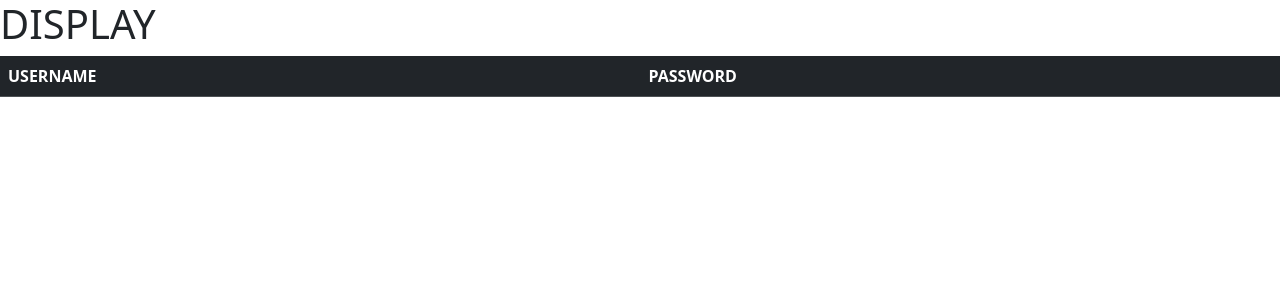
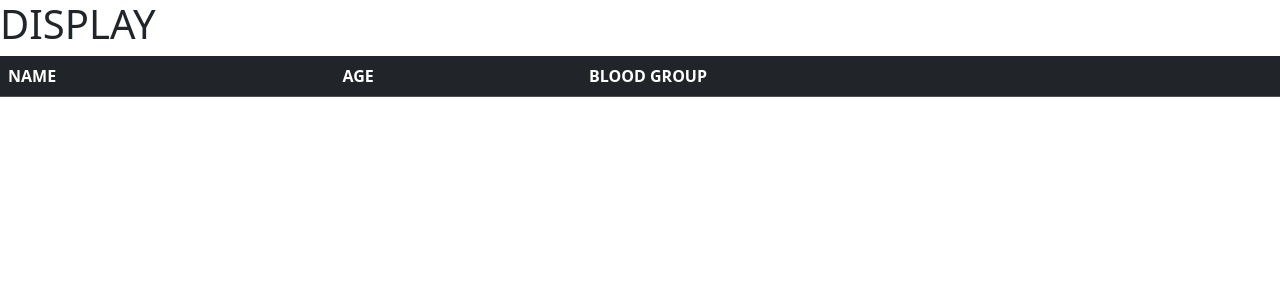
Before and after one commit to sanmathew1903/Beweb, a Django app: page /display in a window 1280 px wide. Shown: the top 300 px of the page. Run offline with Django 4.2, Linux system fonts and the light colour scheme; lists and menus that the app fills with data are empty.

Commit message:
task6 complete

```diff
--- a/blood_bank/home/views.py
+++ b/blood_bank/home/views.py
@@ -5,9 +5,13 @@ def index(request):
     return render(request,'index.html')
 
 def add(request):
-    user=request.POST['username']
-    pswd=request.POST['password']
-    dict={user:pswd}
+
+    name=request.POST['name']
+    age=int(request.POST['age'])
+    blood_type=request.POST['blood_type']
+
+    dict={name:[age,blood_type]}
+    print(dict)
     userlist.append(dict)
     return render(request,'index.html')
 
--- a/blood_bank/templates/display.html
+++ b/blood_bank/templates/display.html
@@ -14,8 +14,9 @@
     <table class="table table-dark">
         <thead>
           <tr>
-            <th scope="col">USERNAME</th>
-            <th scope="col">PASSWORD</th>
+            <th scope="col">NAME</th>
+            <th scope="col">AGE</th>
+            <th scope="col">BLOOD GROUP</th>
           </tr>
 
         </thead>
@@ -25,7 +26,9 @@
           {% for key,value in item.items %}
             <tr>
               <th scope="row">{{ key }}</th>
-              <td>{{ value }}</td>
+              {% for var in value %}
+                <td>{{ var }}</td>
+              {% endfor %}
             </tr>
           {% endfor %}
         {% endfor %}
```
Also changed, not shown: blood_bank/templates/index.html (+6 -4 lines), blood_bank/templates/login.html (added).
